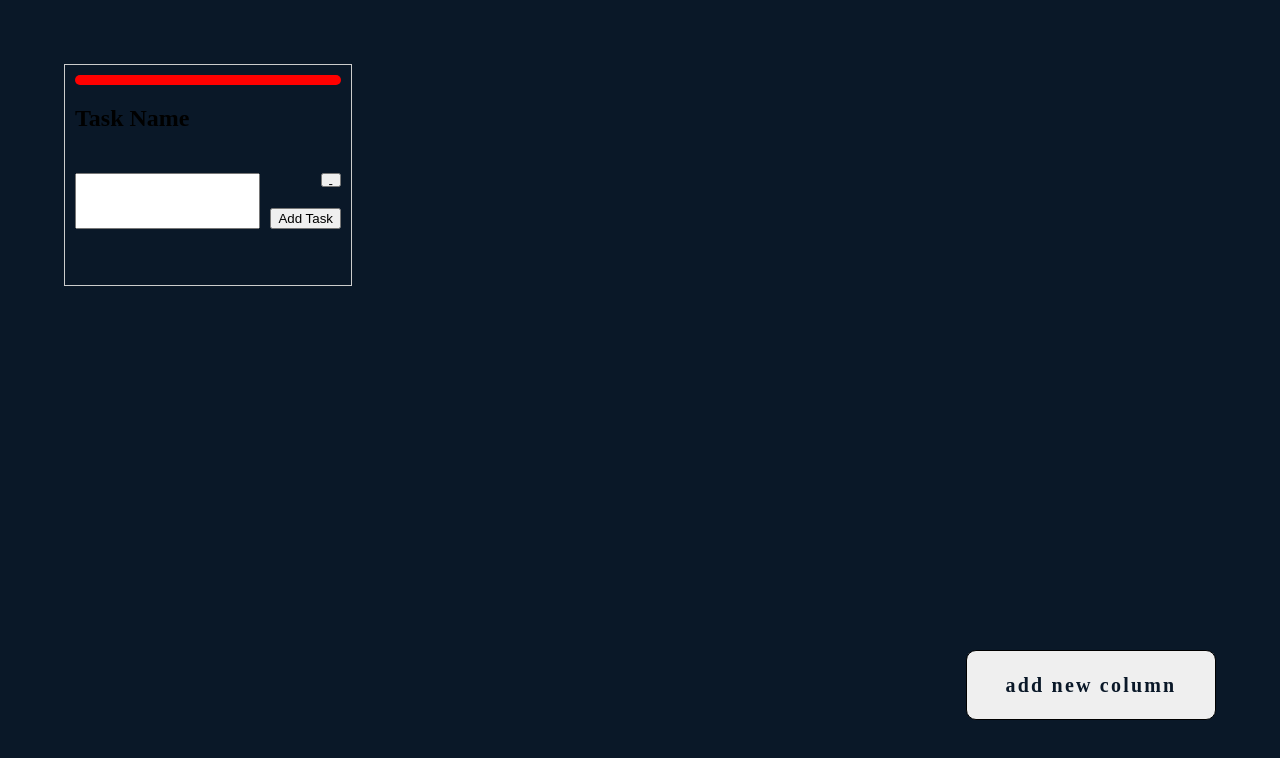
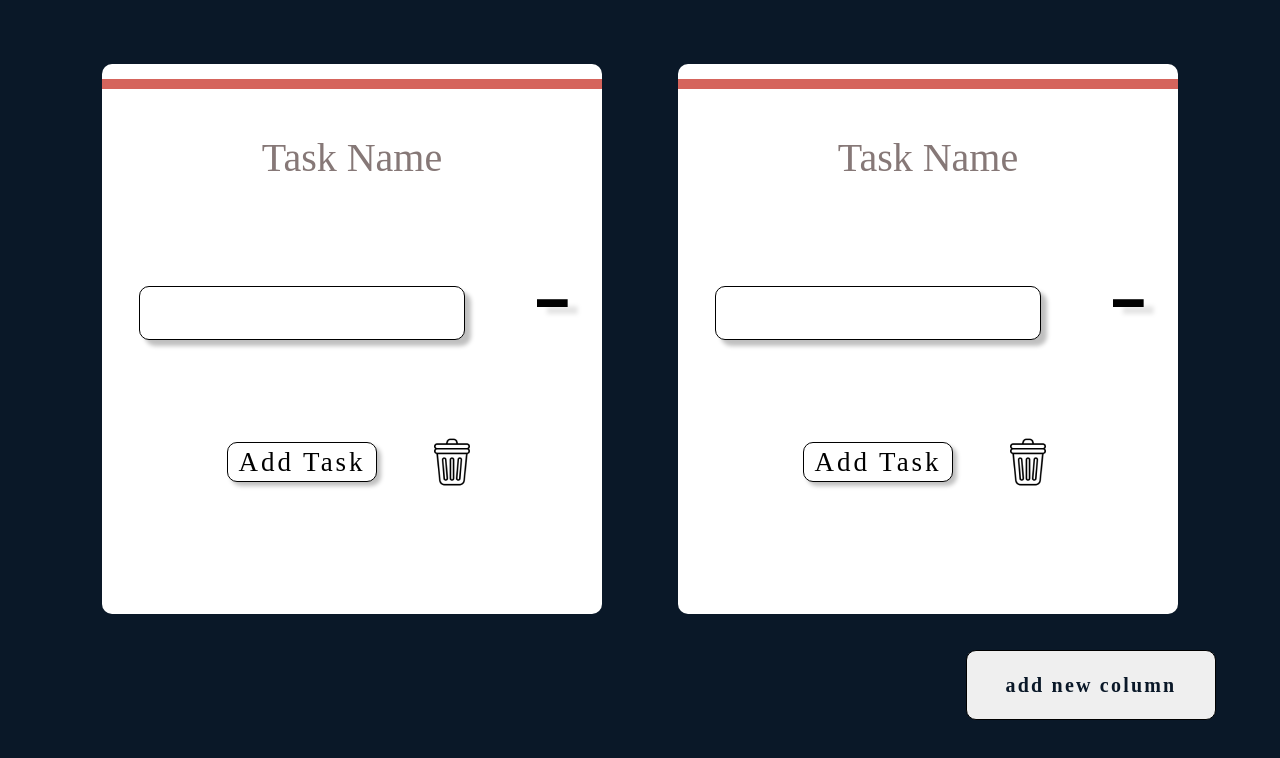
Before and after one commit to zhans04Aq/Task-Creater, a plain HTML site: page index.html in a window 1280 px wide. Drawn offline with Linux system fonts and the light colour scheme.

Commit message:
now add todo task works for multiple task windows

```diff
--- a/index.html
+++ b/index.html
@@ -33,15 +33,40 @@
         <button class="addTaskBtn">add new column</button>
         <div class="task-wrapper">
             <div class="task">
-                <div class="task-priority"></div>
-                <h1 class="task-name">Task Name</h1>
-                <div class="todo-wrapper">
-                    <div class="todo">
-                        <input class="todo-input" type="text">
-                        <button class="delete-todo">-</button>
+                <div class="task-content">
+                    <div class="task-upper-content">
+                        <div class="task-priority" id="high"></div>
+                        <h1 class="task-name">Task Name</h1>
+                    </div>
+                    <div class="todo-wrapper">
+                        <div class="todo">
+                            <input class="todo-input" type="text">
+                            <div class="delete-todo">-</div>
+                        </div>
+                    </div>
+                    <div class="task-lower-content">
+                        <button class="add-todo-task">Add Task</button>
+                        <img src="/img/3491495 1.png" alt="bin" class="delete-task">
                     </div>
                 </div>
-                <button class="add-todo-task">Add Task</button>
+            </div>
+            <div class="task">
+                <div class="task-content">
+                    <div class="task-upper-content">
+                        <div class="task-priority" id="high"></div>
+                        <h1 class="task-name">Task Name</h1>
+                    </div>
+                    <div class="todo-wrapper">
+                        <div class="todo">
+                            <input class="todo-input" type="text">
+                            <div class="delete-todo">-</div>
+                        </div>
+                    </div>
+                    <div class="task-lower-content">
+                        <button class="add-todo-task">Add Task</button>
+                        <img src="/img/3491495 1.png" alt="bin" class="delete-task">
+                    </div>
+                </div>
             </div>
         </div>
     </section>
--- a/script.js
+++ b/script.js
@@ -13,9 +13,7 @@ const createButton = document.querySelector('.create-task-btn')
 
 let columnName = document.querySelector('.column-name')
 
-
-
-const todoWrapper = document.querySelector('.todo-wrapper')
+/* open pop up functionality */
 
 addTaskBtn.addEventListener('click', ()=>{
     popUp.classList.add('active')
@@ -40,15 +38,101 @@ lowPrior.addEventListener('click', ()=>{
     currentPrior.removeAttribute('id');
     currentPrior.setAttribute('id', 'low')
 })
+/* open pop up functionality */
+
+/* add task functionality */
 
 
+/* add task functionality */
 
 
+/*  task del functionality */
+
+const delTask = document.querySelector('.delete-task')
+const taskWrapper = document.querySelector('.task-wrapper')
+
+delTask.addEventListener('click', ()=>{
+    const taskDiv = deleteTaskButton.closest('.task');
+        taskDiv.remove();
+})
+
+/*  task del functionality */
+
+/* todo functionality */
+
+const addTodoTask = document.querySelector('.add-todo-task')
+const task = document.querySelector('.task')
+
+let initialHeight = 550
+let currentHeight = initialHeight
+
+// addTodoTask.addEventListener('click', ()=>{
+//     const todoWrapper = document.querySelector('.todo-wrapper')
+
+//     const todo = document.createElement('div')
+//     todo.classList.add('todo')
+
+//     const todoInp = document.createElement('input')
+//     todoInp.classList.add('todo-input')
+
+//     const delTodo = document.createElement('div')
+//     delTodo.classList.add('delete-todo')
+//     delTodo.textContent= '-'
+
+//     delTodo.addEventListener('click', ()=>{
+//         todo.remove()
+//         currentHeight-=80
+//         task.style.height = currentHeight + 'px'
+//     })
+
+//     todo.append(todoInp)
+//     todo.append(delTodo)
+
+//     todoWrapper.append(todo)
 
 
+// })
 
 
+// Assuming there's a container for the tasks
+const tasksContainer = document.querySelector('.task-wrapper');
 
-// document.querySelector('div').removeAttribute('id');
+tasksContainer.addEventListener('click', (event) => {
+    // Check if the clicked element is the "Add Todo Task" button
+    if (event.target.classList.contains('add-todo-task')) {
+        const task = event.target.closest('.task');
 
-// myPara.setAttribute("id", "i d_you_like");
+        if (task) {
+            const todoWrapper = task.querySelector('.todo-wrapper');
+
+            const todo = document.createElement('div');
+            todo.classList.add('todo');
+
+            const todoInp = document.createElement('input');
+            todoInp.classList.add('todo-input');
+
+            const delTodo = document.createElement('div');
+            delTodo.classList.add('delete-todo');
+            delTodo.textContent = '-';
+
+            delTodo.addEventListener('click', () => {
+                todo.remove();
+                if(currentHeight>550){
+                    currentHeight-=80
+                }
+                task.style.height = currentHeight + 'px'
+            });
+
+            todo.append(todoInp);
+            todo.append(delTodo);
+
+            todoWrapper.append(todo);
+
+            currentHeight +=80
+            task.style.height = currentHeight + 'px'
+        }
+    }
+});
+
+
+/* todo functionality */
--- a/style.css
+++ b/style.css
@@ -126,7 +126,7 @@ section{
 }
 
 .priority div{
-    filter: drop-shadow(12px 8px 17px #0000003b);
+    filter: drop-shadow(10px 7px 2px #0000001b);
 }
 
 .current-priority{
@@ -178,46 +178,132 @@ section{
 .task-wrapper{
     width: 100%;
     height: 100%;
-    display: grid;
-    grid-template-columns:  25% 25% 25% 25%;
-    grid-template-rows: 100% 100% 100% 100%;
+    display: flex;
+    flex-wrap: wrap;
+    justify-content: space-around;
+
 }
 
+.todo-wrapper {
+    width: 100%;
+    height: 100%;
+    display: flex;
+    flex-direction: column;
+    justify-content: space-around;
+    align-items: center;
+}
 
 .todo{
     width: 100%;
     height: 25%;
     display: flex;
-    justify-content: space-between;
+    flex-direction: row;
+    justify-content: space-around;
+    margin-bottom: 5%;
+}
+
+.todo-input{
+    width: 320px;
+    height: 65px;
+    border: 1px solid rgb(0, 0, 0);
+    border-radius: 10px;
+    box-shadow: 6px 6px 4px 0px #00000040;
+    border-radius: 10px;
+    cursor: pointer;
+}
+
+.delete-todo{
+    width: 25px;
+    height: 25px;
+    font-family: Inter;
+    font-size: 96px;
+    font-weight: 400;
+    filter: drop-shadow(10px 7px 2px #0000001b);
+    box-sizing: border-box;
+    display: flex;
+    justify-content: center;
+    align-items: center;
+    cursor: pointer;
 }
 
 .task-priority{
     width: 100%;
-    height: 5%;
-    background-color: red;
-    border-radius: 50px;
+    height: 10px;
 }
 
 .task {
-    border: 1px solid #ccc;
-    padding: 10px;
-    margin-bottom: 10px;
+    width: 500px;
+    height: 550px;
     display: flex;
     flex-direction: column;
-    min-height: 200px;
-    overflow-y: auto;
+    align-items: center;
+    gap:5%;
+    background-color: white;
+    align-self: flex-start;
+    transition: all 0.5s;
+    border-radius: 10px;
+
 }
+
+.task-content{
+    width: 100%;
+    display: flex;
+    flex-direction: column;
+    justify-content: space-between;
+    height: auto;
+}
+
+.task-upper-content{
+    width: 100%;
+    height: 35%;
+    display: flex;
+    flex-direction: column;
+    align-items: center;
+    margin-top: 15px;
+}
+
+.task-lower-content{
+    width: 60%;
+    height: 200px;
+    display: flex;
+    flex-direction: row;
+    justify-content: space-around;
+    align-items: center;
+    align-self: center;
+}
+
+.task-name{
+    font-family: Kumar One;
+    font-size: 40px;
+    font-weight: 400;
+    line-height: 71px;
+    color: #867877;
+}
+
 .todo-input{
     height: 50px;
+    transition: all 0.2s;
 }
 
-.todo-wrapper {
-    height: auto;
-    display: flex;
-    flex-direction: column;
-    justify-content: space-around;
+
+.add-todo-task {
+    width: 150px;
+    height: 40px;
+    border-radius: 10px;
+    border: 1px solid black;
+    font-family: KoPub Batang;
+    font-size: 27px;
+    font-weight: 400;
+    line-height: 30px;
+    letter-spacing: 0.11em;
+    cursor: pointer;
+    background-color: white;
+    box-shadow: 4px 4px 4px 0px #00000040;
+
 }
 
-.add-todo-task {
-    align-self: flex-end;
+
+.delete-task{
+    width: 50px;
+    height: 50px;
 }
```
Also changed, not shown: test/testIndex.html (added, +18 -0 lines), test/testScript.js (added, +15 -0 lines), img/3491495 1.png (added), test/testStyle.css (added).
